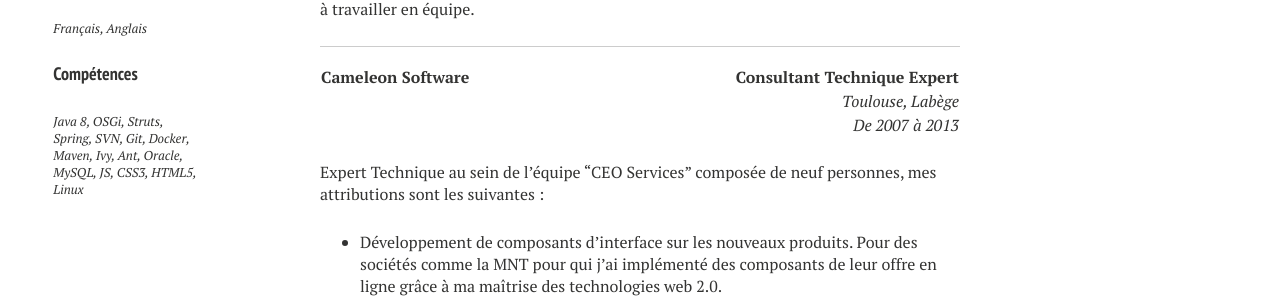
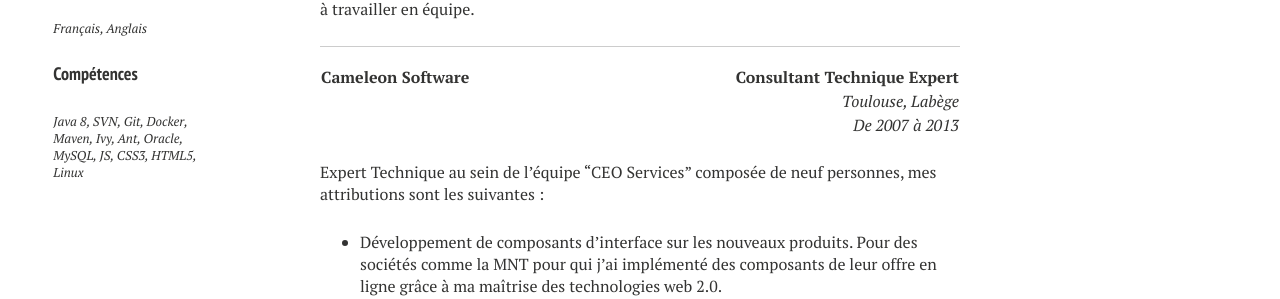
Before and after one commit to Marthym/marthym.github.io, a Jekyll site: the page built from about/index.md, in a window 1280 px wide. Shown: the part 578-877 px from the top of the page. Built offline with Jekyll 4.4.1, drawn with Linux system fonts in a browser that asks for light colours; nearby versions of some CDN libraries.

Commit message:
fix(authors): Remove somme skills (too old)

```diff
--- a/_data/authors.yml
+++ b/_data/authors.yml
@@ -12,7 +12,7 @@ fcombes:
   github: Marthym
   stackoverflow: 3710542/marthym
   languages: [Français, Anglais]
-  skills: [Java 8, OSGi, Struts, Spring, SVN, Git, Docker, Maven, Ivy, Ant, Oracle, MySQL, JS, CSS3, HTML5, Linux]
+  skills: [Java 8, SVN, Git, Docker, Maven, Ivy, Ant, Oracle, MySQL, JS, CSS3, HTML5, Linux]
 
 cornelius_fiddlebone:
   name: Cornelius Fiddlebone
```
